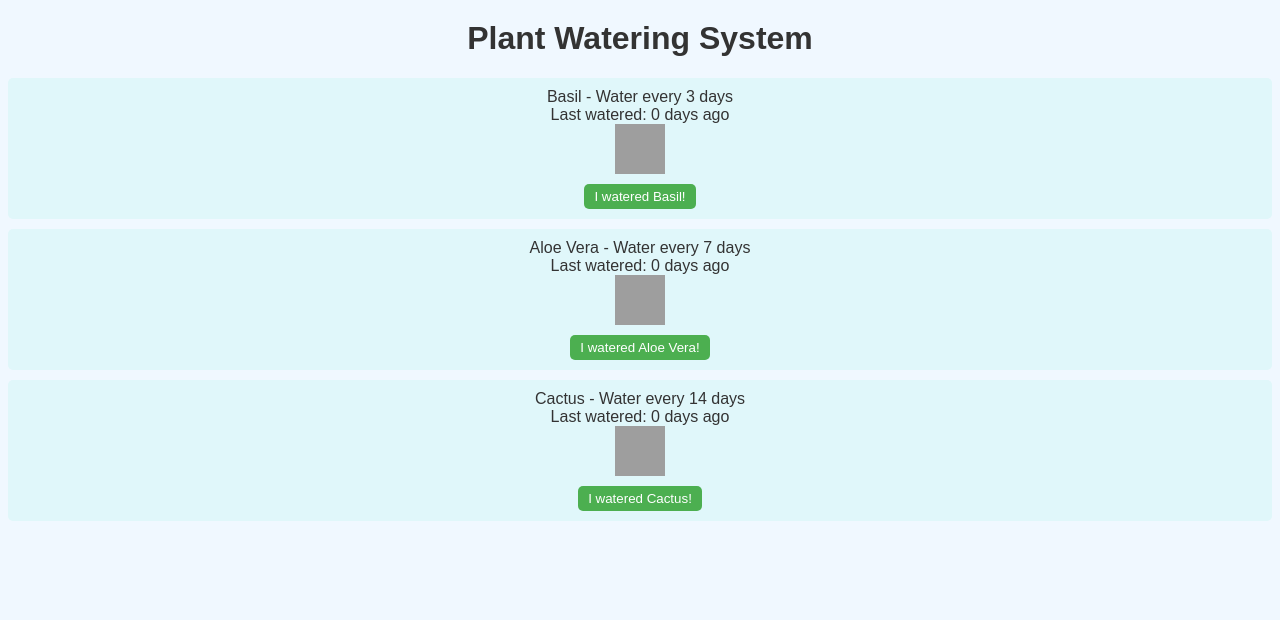
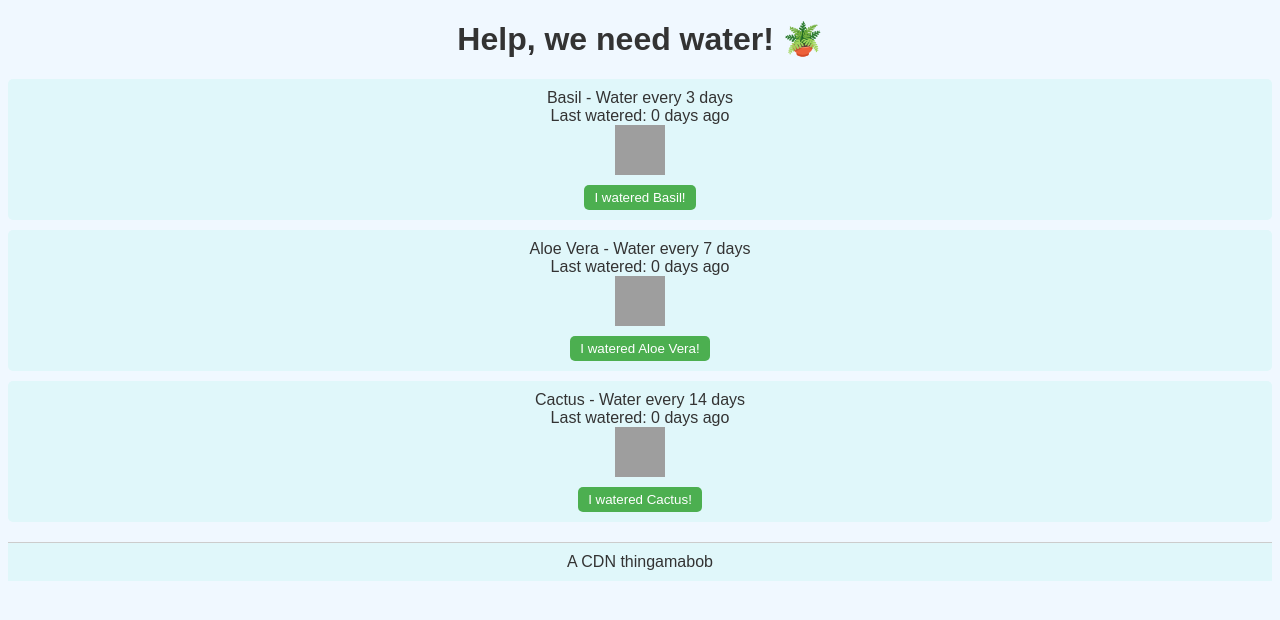
Before and after one commit to tanketom/cdnplants, a plain HTML site: page index.html in a window 1280 px wide. Drawn offline with Linux system fonts and the light colour scheme; grey boxes are pictures that could not be loaded.

Commit message:
Update index.html

```diff
--- a/index.html
+++ b/index.html
@@ -3,12 +3,15 @@
 <head>
     <meta charset="UTF-8">
     <meta name="viewport" content="width=device-width, initial-scale=1.0">
-    <title>Plant Watering System</title>
+    <title>Help, we need water! 🪴</title>
     <link rel="stylesheet" href="styles.css">
 </head>
 <body>
-    <h1>Plant Watering System</h1>
+    <h1>Help, we need water! 🪴</h1>
     <ul id="plant-list"></ul>
+    <footer>
+        <a href="https://www.uib.no/en/cdn" target="_blank">A CDN thingamabob</a>
+    </footer>
     <script src="script.js"></script>
 </body>
 </html>
```
